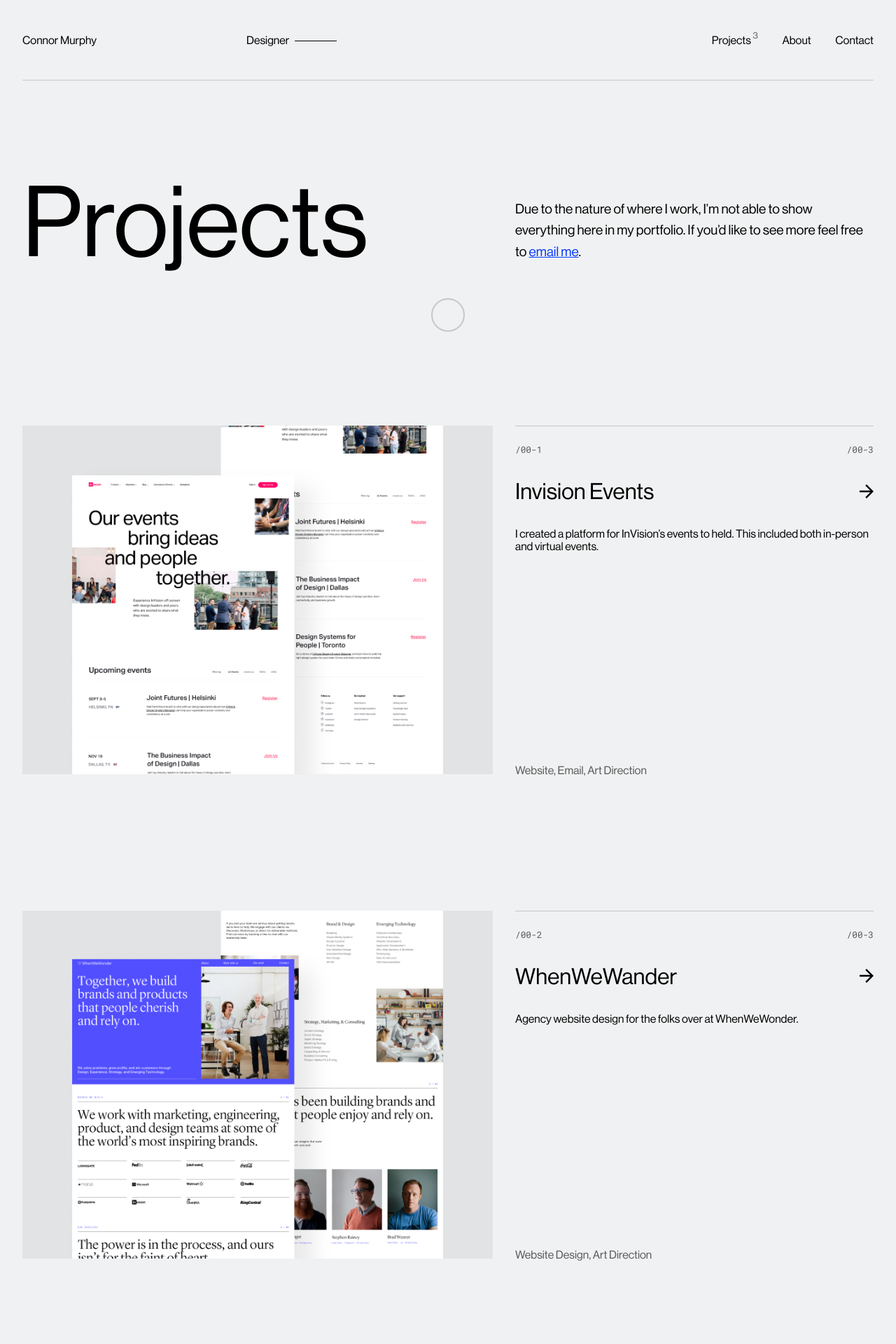
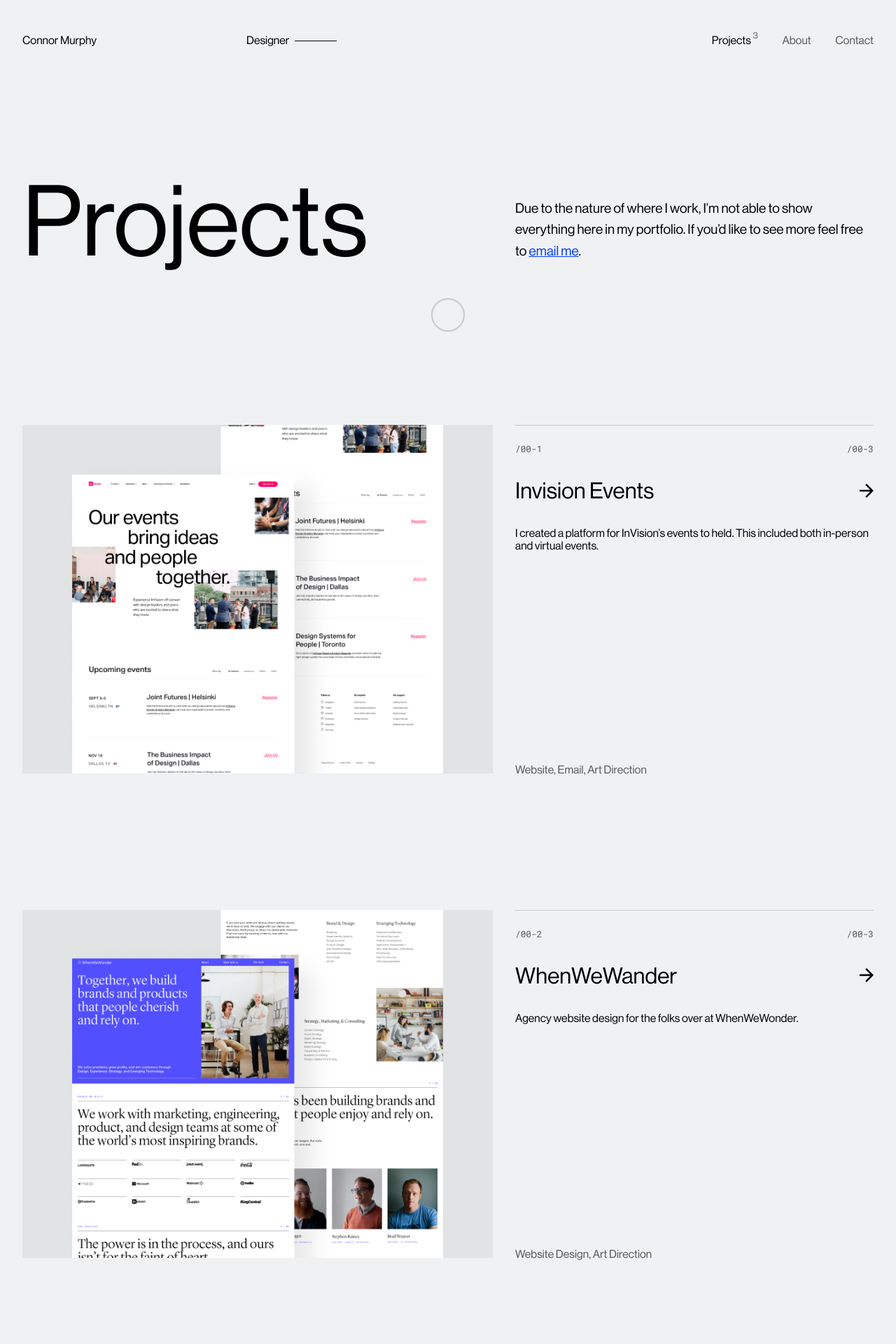
Before and after one commit to connormurphy/connormurphy.github.io, a Jekyll site: the page built from projects.html, in a window 1280 px wide. Shown: the top 1920 px of the page at 70% size. Built offline with Jekyll 4.4.1, drawn with Linux system fonts in a browser that asks for light colours.

Commit message:
Adjustments v1

```diff
--- a/_includes/contact.html
+++ b/_includes/contact.html
@@ -1,7 +1,7 @@
 <div class="section slimmer" data-scroll-section>
   <p class="medium">{{ site.data.content.homepage.contact.title }}</p>
   <div class="contact-repeat">
-    <a href="mailto:{{ site.data.content.contact.email }}" class="secondary">
+    <a href="/contact/" class="secondary">
       <p>
         {{ site.data.content.homepage.contact.body }}
         <span class="spacer">{{ site.data.content.homepage.contact.spacer }}</span>
--- a/_includes/navigation.html
+++ b/_includes/navigation.html
@@ -24,13 +24,14 @@
     </div>
     <ul class="links">
       <li class="link">
-        <a href="/projects/" class="secondary">
+        <a href="/projects/" class="secondary {% if page.url contains '/projects/' %}active{% endif %}">
           Projects <span class="num muted mono">{{ site.projects | size }}</span>
         </a>
       </li>
       {% for item in site.data.content.navigation.menu %}
         <li class="link">
-          <a href="{{ item.link }}" class="secondary{% if page.url == item.link %} active{% endif %}">
+          {% assign item_link = item.link | append: '/' %}
+          <a href="{{ item.link }}" class="secondary{% if page.url == item_link %} active{% endif %}">
             {{ item.name }}
           </a>
         </li>
--- a/_sass/navigation.scss
+++ b/_sass/navigation.scss
@@ -51,6 +51,14 @@
   li {
     display: inline-block;
     margin-left: 2em;
+
+    a {
+      color: #595959;
+
+      &.active {
+        color: $color-text;
+      }
+    }
 
     &:first-of-type {
       margin-left: 0;
--- a/_sass/structure.scss
+++ b/_sass/structure.scss
@@ -158,6 +158,11 @@
   &.no-border {
     border-top: none;
   }
+  &.no-border-mobile {
+    @media only screen and (max-width: $mobile) {
+      border-top: none;
+    }
+  }
   &.slim {
     padding: 6em 0;
 
--- a/index.html
+++ b/index.html
@@ -45,7 +45,7 @@
   </div>
 </div>
 
-<div class="section grid" data-scroll-section>
+<div class="section grid no-border-mobile" data-scroll-section>
   <h2 class="x-large">{{ site.data.content.homepage.process.title }}</h2>
   <div class="process mt-5">
     {% for item in site.data.content.homepage.process.items %}
--- a/projects.html
+++ b/projects.html
@@ -2,7 +2,7 @@
   layout: default
   title: Projects
 ---
-<div class="section grid column-55 mobile-block center between" data-scroll-section>
+<div class="section no-border grid column-55 mobile-block center between" data-scroll-section>
   <h1 class="xx-large">{{ site.data.content.homepage.projects.title }}</h1>
   <p class="medium mt-4">{{ site.data.content.homepage.projects.body | markdownify | remove: "<p>" | remove: "</p>" }}</p>
 </div>
```
